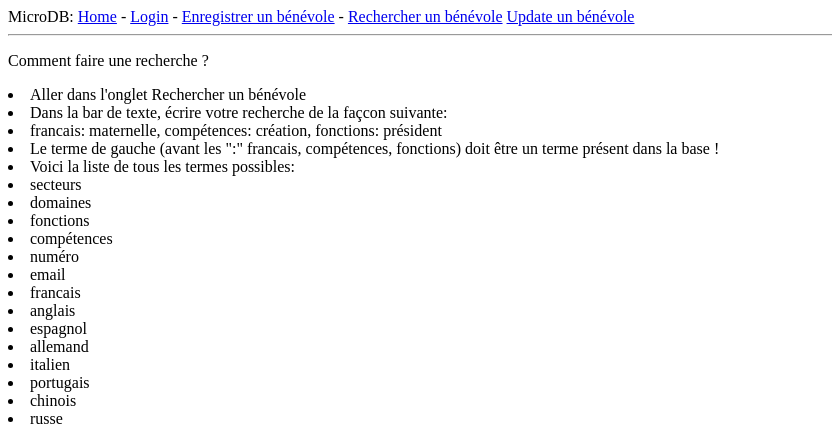
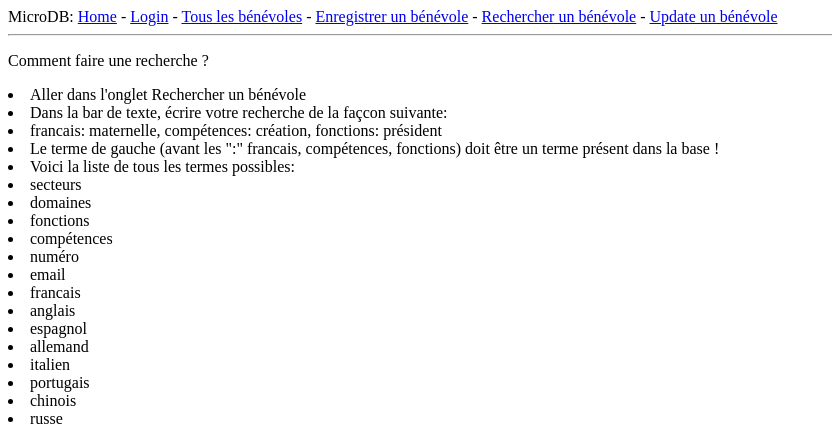
Before and after one commit to yunko006/Agir_MicroDB, a Python web app: template app/templates/help.html in a window 1280 px wide. Shown: the top 426 px of the page, without its empty margins (0-832 px from the left). Run offline with Jinja, Linux system fonts and the light colour scheme; the template is opened without the code that fills it, so the values that code supplies are empty.

Commit message:
Update base.html

```diff
--- a/app/templates/base.html
+++ b/app/templates/base.html
@@ -12,8 +12,9 @@
             MicroDB:
             <a href="{{ url_for('index') }}">Home</a> -
             <a href="{{ url_for('login') }}">Login</a> -
+            <a href="{{ url_for('get_benevoles') }}">Tous les bénévoles</a> -
             <a href="{{ url_for('register_benevole') }}">Enregistrer un bénévole</a> -
-            <a href="{{ url_for('query') }}">Rechercher un bénévole</a>
+            <a href="{{ url_for('query') }}">Rechercher un bénévole</a> -
             <a href="{{ url_for('update_benevole') }}">Update un bénévole</a>
         </div>
         <hr>
```
